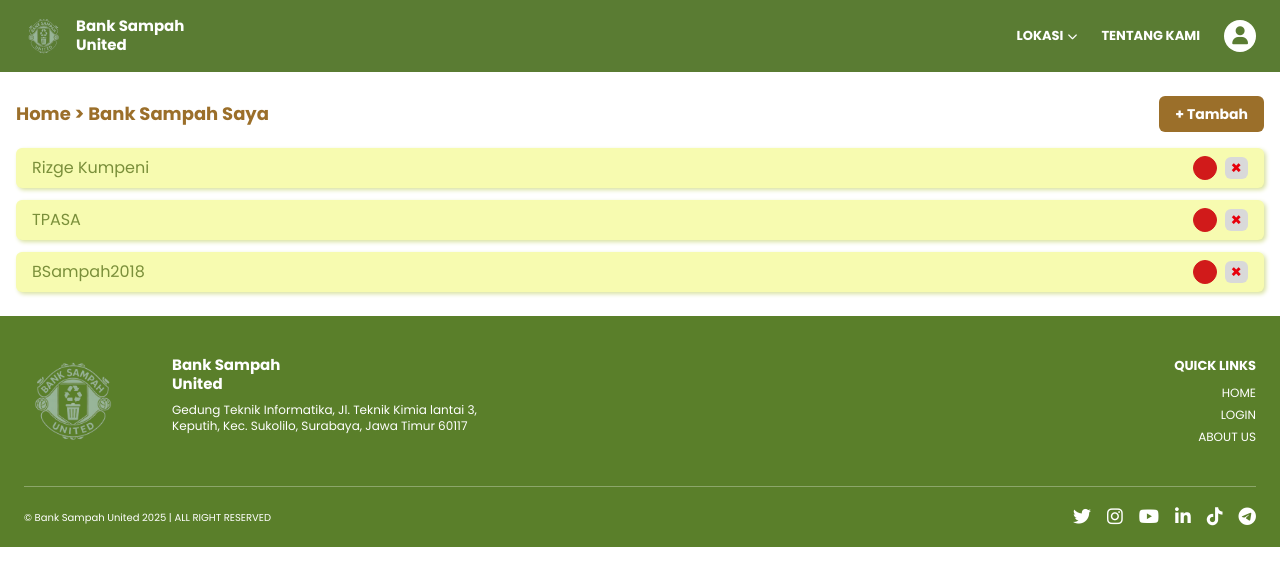
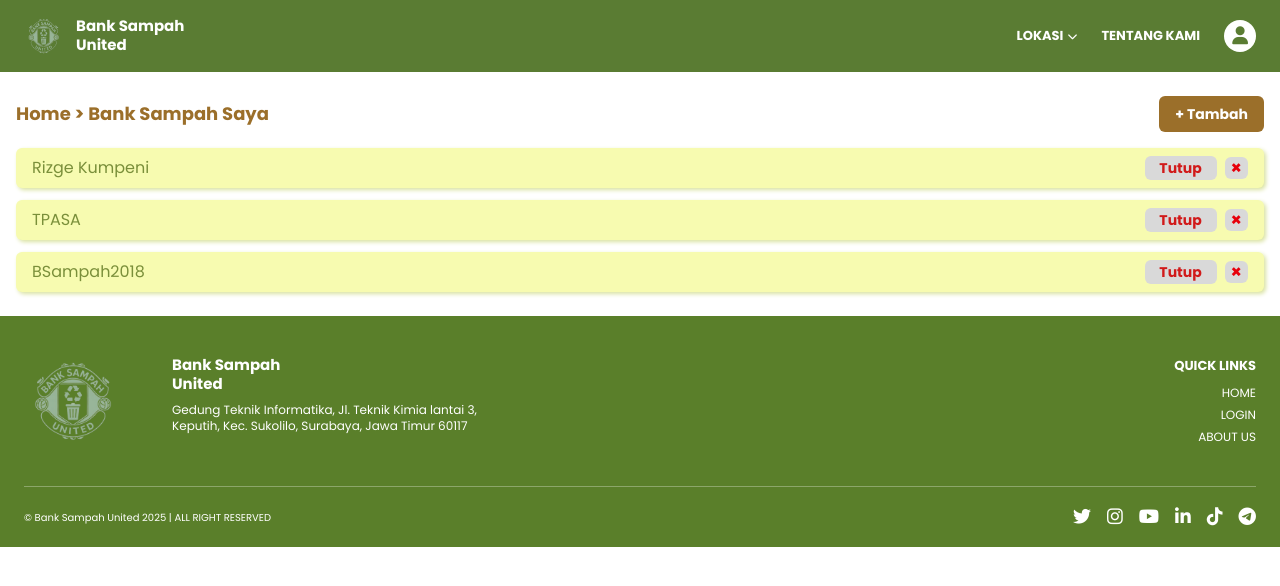
Before and after one commit to afelallaric/Bank-Sampah-United, a Next.js app: page /Bank_Sampah_Saya in a window 1280 px wide. Shown: the top 586 px of the page. Built offline with nearby package versions, Linux system fonts and the light colour scheme.

Commit message:
feat: changed the indicator for open and close

```diff
--- a/app/Bank_Sampah_Saya/page.tsx
+++ b/app/Bank_Sampah_Saya/page.tsx
@@ -6,8 +6,8 @@ import axios from 'axios';
 interface BankSampah {
   id: number;
   nama: string;
-  jam_buka: string; // format 'HH:mm'
-  jam_tutup: string; // format 'HH:mm'
+  jam_buka: string;
+  jam_tutup: string;
   aktif?: boolean;
 }
 
@@ -94,11 +94,15 @@ export default function BankSampahPage() {
               <span className="text-[#7a8f3a] text-base font-normal">{bank.nama}</span>
               <div className="flex items-center space-x-2">
                 <span
-                  aria-label={`Status ${bank.aktif ? 'Active' : 'Inactive'}`}
-                  className={`w-6 h-6 rounded-full border ${
-                    bank.aktif ? 'bg-[#1e9e1e] border-[#1e9e1e]' : 'bg-[#d11a1a] border-[#d11a1a]'
+                  className={`text-sm font-bold px-3 py-0.5 rounded-md text-center min-w-[72px] ${
+                    bank.aktif
+                    ? 'bg-[#e6e6e6] text-[#7a8f3a]' //Buka
+                    : 'bg-[#d9d9d9] text-[#d11a1a]' //Tutup
                   }`}
-                />
+                >
+                  {bank.aktif ? 'Buka' : 'Tutup'}
+                </span>
+
                 <button
                   aria-label={`Remove ${bank.nama}`}
                   className="bg-[#d9d9d9] rounded-md px-1.5 py-0.5 text-red-600 font-bold text-lg leading-none"
```
